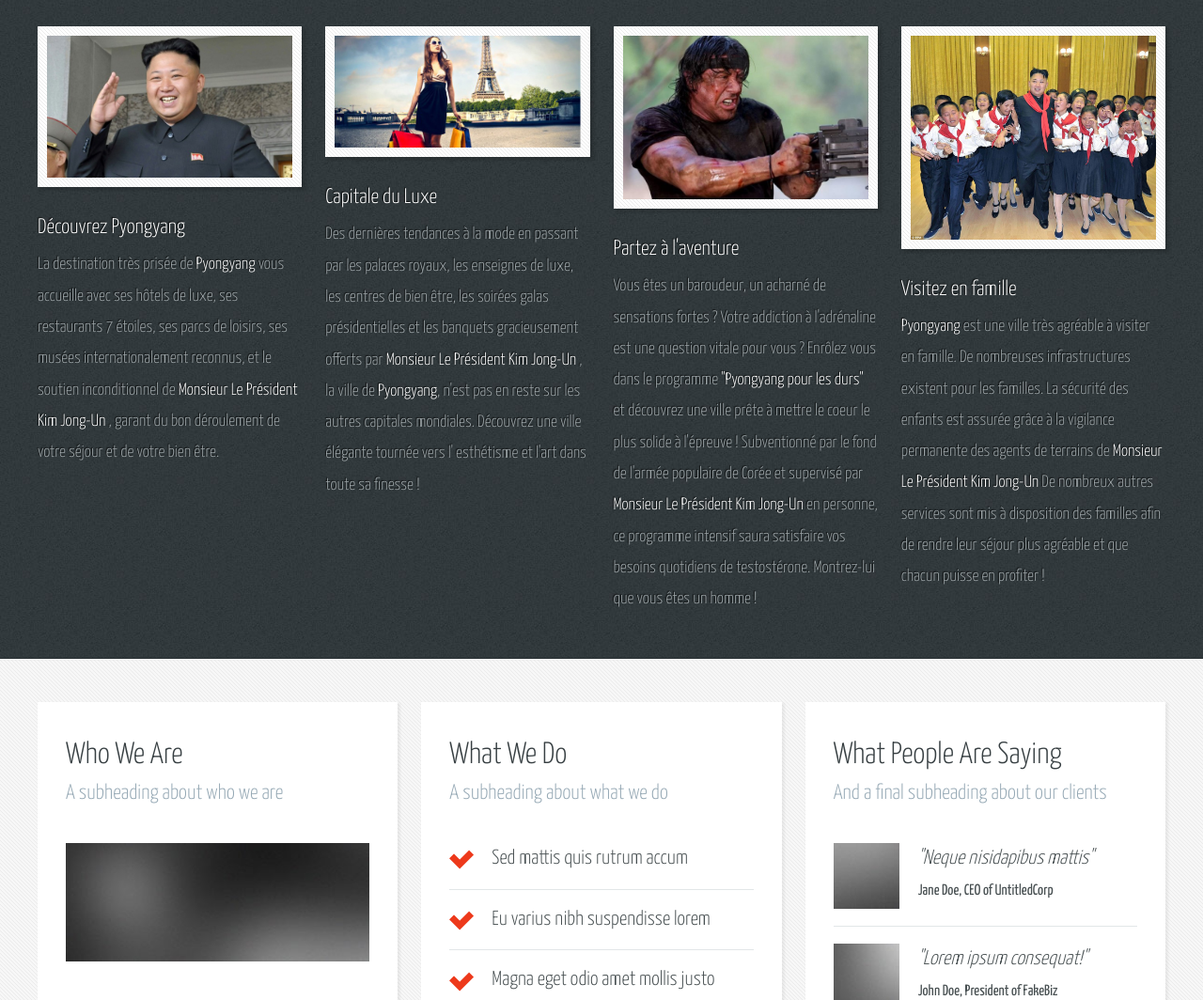
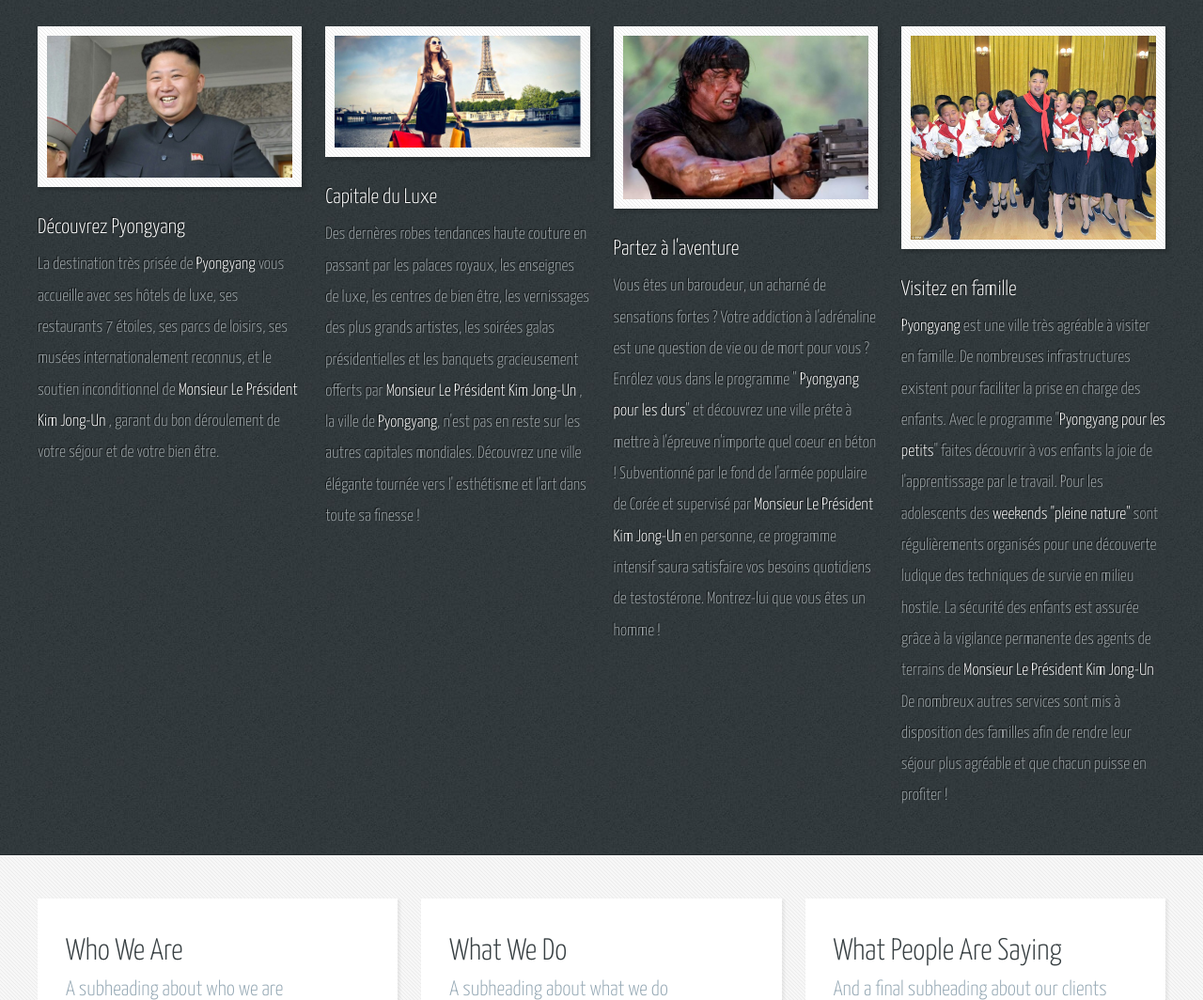
Before and after one commit to sgadois/GuideTouristique, a plain HTML site: page index.html in a window 1280 px wide. Shown: the part 558-1622 px from the top of the page at 94% size. Drawn offline with Linux system fonts and the light colour scheme.

Commit message:
Ajouts d'éléments à l'univers.

```diff
--- a/index.html
+++ b/index.html
@@ -94,8 +94,8 @@
 										<a href="#" class="bordered-feature-image"><img src="images/paris.jpg" alt="" /></a>
 										<h2>Capitale du Luxe</h2>
 										<p>
-											Des dernières tendances à la mode en passant par les palaces royaux, les enseignes de luxe,
-                                            les centres de bien être, les soirées galas présidentielles et les
+											Des dernères robes tendances haute couture en passant par les palaces royaux, les enseignes de luxe,
+                                            les centres de bien être, les vernissages des plus grands artistes, les soirées galas présidentielles et les
                                             banquets gracieusement offerts par <strong>Monsieur Le Président Kim Jong-Un </strong>,
                                             la ville de <strong>Pyongyang</strong>, n'est pas en reste sur les autres capitales mondiales.
                                             Découvrez une ville élégante tournée vers l' esthétisme et l'art dans toute sa
@@ -112,9 +112,9 @@
 										<h2>Partez à l'aventure</h2>
 										<p>
 											Vous êtes un baroudeur, un acharné de sensations fortes ? Votre addiction à l'adrénaline
-                                            est une question vitale pour vous ? Enrôlez vous dans le programme <strong>
-                                            "Pyongyang pour les durs" </strong> et découvrez une ville prête à mettre le coeur le plus
-                                            solide à l'épreuve ! Subventionné par le fond de l'armée populaire de Corée et
+                                            est une question de vie ou de mort pour vous ? Enrôlez vous dans le programme "<strong>
+											Pyongyang pour les durs</strong>" et découvrez une ville prête à mettre à l'épreuve n'importe
+											quel coeur en béton ! Subventionné par le fond de l'armée populaire de Corée et
                                             supervisé par <strong>Monsieur Le Président Kim Jong-Un </strong> en personne,
                                             ce programme intensif saura satisfaire vos besoins quotidiens de testostérone.
                                             Montrez-lui que vous êtes un homme !
@@ -130,7 +130,10 @@
 										<h2>Visitez en famille</h2>
 										<p>
 											<strong> Pyongyang </strong> est une ville très agréable à visiter en famille.
-                                            De nombreuses infrastructures existent pour les familles.
+                                            De nombreuses infrastructures existent pour faciliter la prise en charge des enfants.
+											Avec le programme "<strong>Pyongyang pour les petits</strong>" faites découvrir à vos enfants
+											la joie de l'apprentissage par le travail. Pour les adolescents des <strong>weekends "pleine nature"</strong>
+											sont régulièrements organisés pour une découverte ludique des techniques de survie en milieu hostile.
                                             La sécurité des enfants est assurée grâce à la vigilance permanente
                                             des agents de terrains de  <strong>Monsieur Le Président Kim Jong-Un </strong>
                                             De nombreux autres services sont mis à disposition des familles afin de
```
